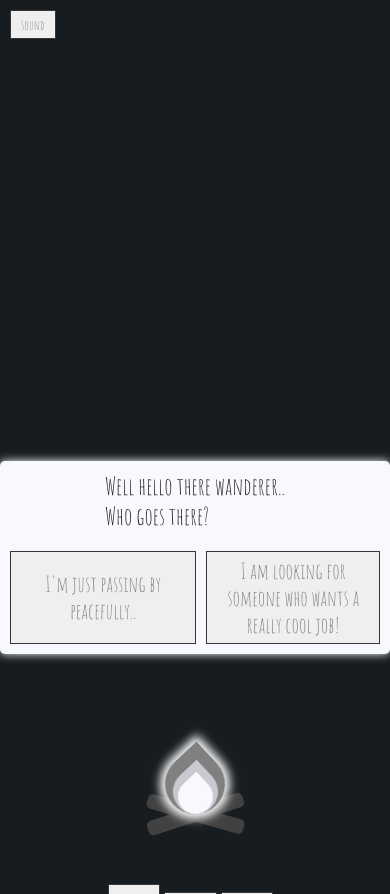
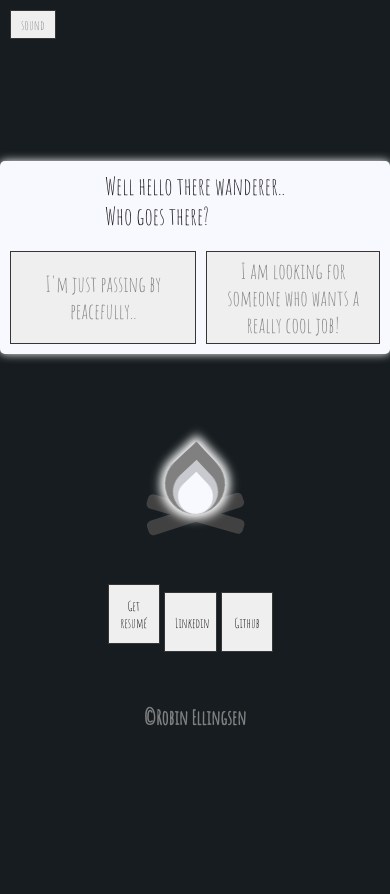
Before and after one commit to ascoolarobban/resumegame, a PHP site: page / in a window 390 px wide. Shown: the top 894 px of the page. After the commit the page ends 726 px from the top, so only its background shows below. Run offline with PHP 8.4, Linux system fonts and the light colour scheme.

Commit message:
Update style.css

```diff
--- a/style.css
+++ b/style.css
@@ -246,7 +246,6 @@ background-color: transparent;
             max-width: 100%;!important;
         }
         .container {
-            margin-top: 600px;!important;
             width: 100%;!important;
             max-width: 100%;!important;
         }
```
